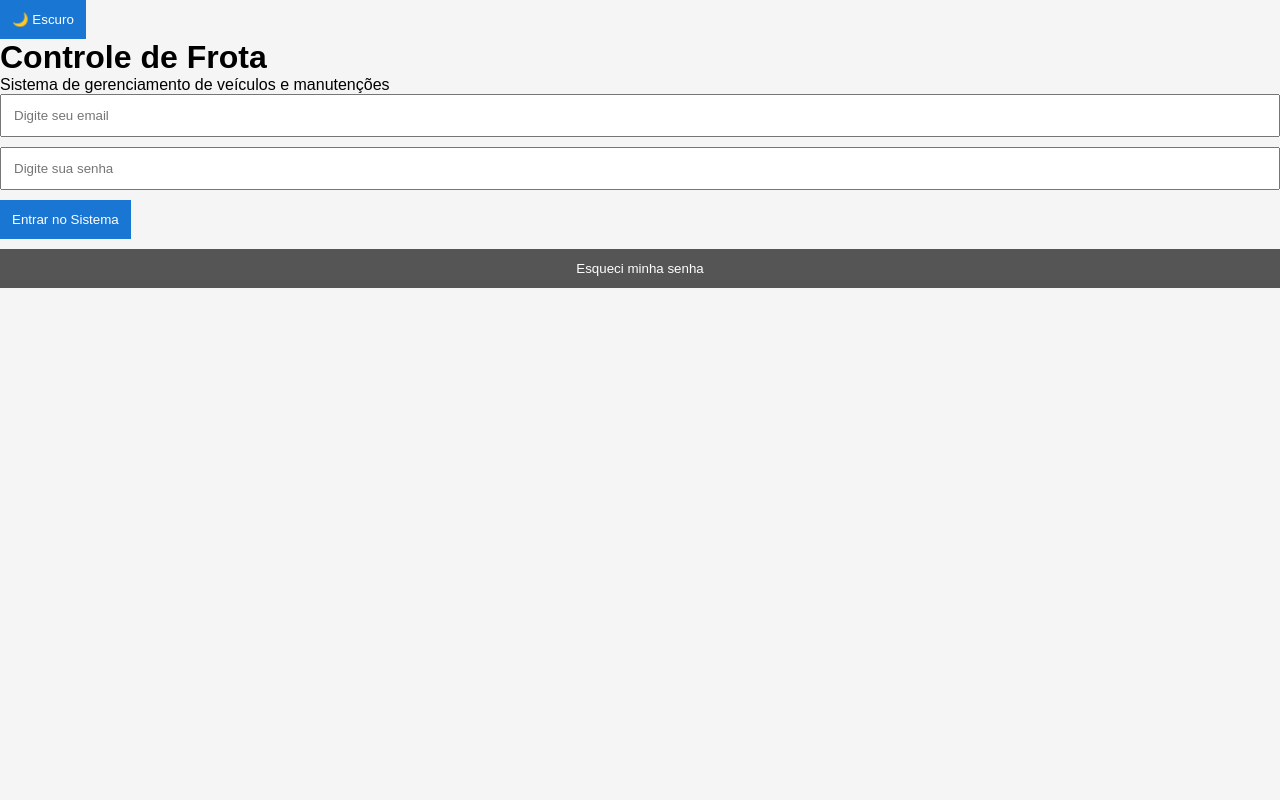
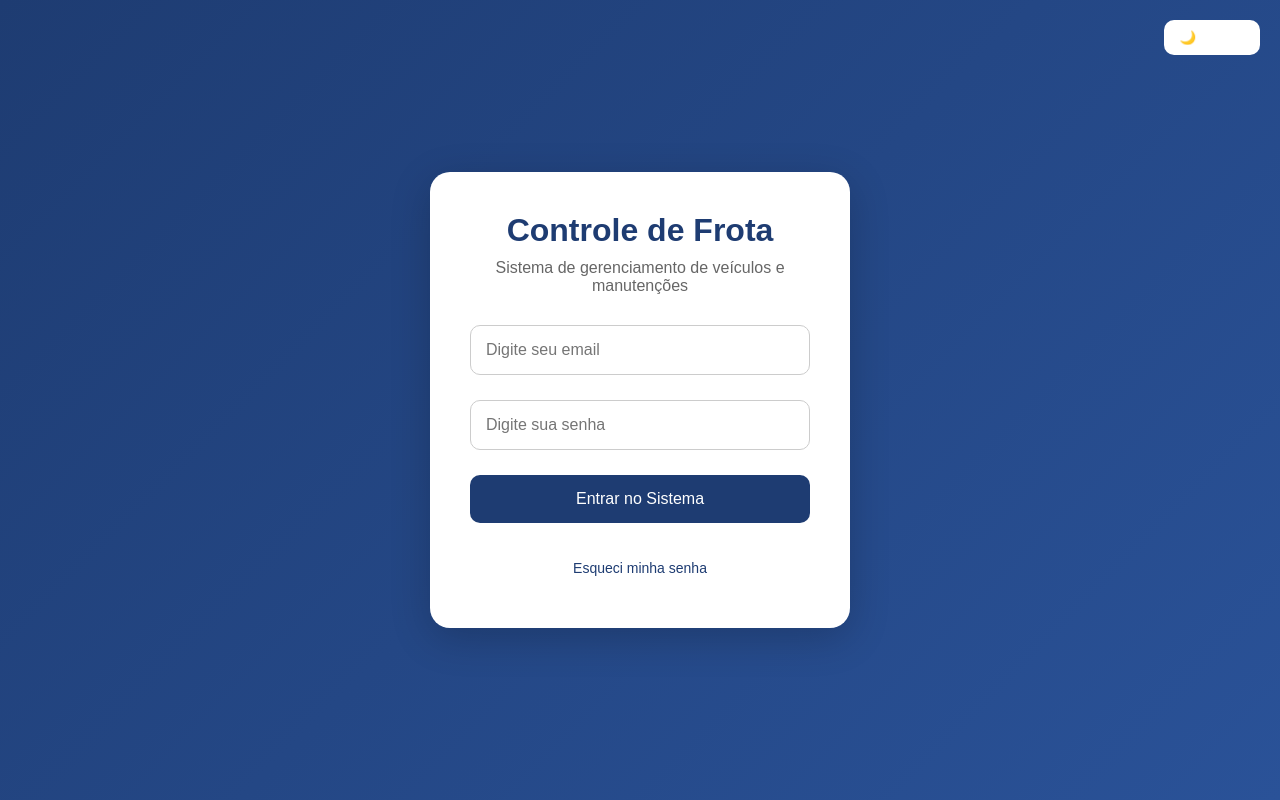
Before and after one commit to rafaeelrosa568/sistema-manutencao, a React (Vite) app: page / in a window 1280 px wide. Built offline with nearby package versions, Linux system fonts and the light colour scheme; no server answers.

Commit message:
Add dark and light theme styles for login page

```diff
--- a/src/styles.css
+++ b/src/styles.css
@@ -459,3 +459,146 @@ BOTÃO OBSERVAÇÕES
 
   border:1px solid #ffeeba;
 }
+
+/*==================================
+TEMA CLARO E ESCURO - TELA LOGIN AJUSTADA
+========================================*/
+
+body{
+  margin:0;
+  font-family:Arial;
+  background:#f4f6f9;
+}
+
+body.dark{
+  background:#121212;
+  color:white;
+}
+
+.login-page{
+  min-height:100vh;
+  display:flex;
+  align-items:center;
+  justify-content:center;
+  background:
+    linear-gradient(
+      135deg,
+      #1e3c72,
+      #2a5298
+    );
+  padding:20px;
+}
+
+.login-box{
+  width:100%;
+  max-width:420px;
+  background:white;
+  padding:40px;
+  border-radius:20px;
+  box-shadow:
+    0 10px 40px rgba(
+      0,0,0,0.2
+    );
+}
+
+body.dark .login-box{
+  background:#1f1f1f;
+}
+
+.login-header{
+  text-align:center;
+  margin-bottom:30px;
+}
+
+.login-header h1{
+  margin:0;
+  font-size:32px;
+  color:#1e3c72;
+}
+
+body.dark .login-header h1{
+  color:white;
+}
+
+.login-header p{
+  margin-top:10px;
+  color:#666;
+}
+
+body.dark .login-header p{
+  color:#ccc;
+}
+
+.login-box form{
+  display:flex;
+  flex-direction:column;
+  gap:15px;
+}
+
+.login-box input{
+  padding:15px;
+  border-radius:10px;
+  border:1px solid #ccc;
+  font-size:16px;
+}
+
+body.dark .login-box input{
+  background:#2a2a2a;
+  color:white;
+  border:1px solid #444;
+}
+
+.btn-login{
+  background:#1e3c72;
+  color:white;
+  border:none;
+  padding:15px;
+  border-radius:10px;
+  font-size:16px;
+  cursor:pointer;
+  transition:0.3s;
+}
+
+.btn-login:hover{
+  opacity:0.9;
+}
+
+.btn-reset{
+  background:none;
+  border:none;
+  color:#1e3c72;
+  cursor:pointer;
+  font-size:14px;
+}
+
+.theme-button{
+  position:absolute;
+  top:20px;
+  right:20px;
+}
+
+.theme-button button{
+  border:none;
+  padding:10px 15px;
+  border-radius:10px;
+  cursor:pointer;
+  background:white;
+  font-weight:bold;
+}
+
+body.dark .theme-button button{
+  background:#1f1f1f;
+  color:white;
+}
+
+@media(max-width:600px){
+
+  .login-box{
+    padding:25px;
+  }
+
+  .login-header h1{
+    font-size:26px;
+  }
+
+}
```
